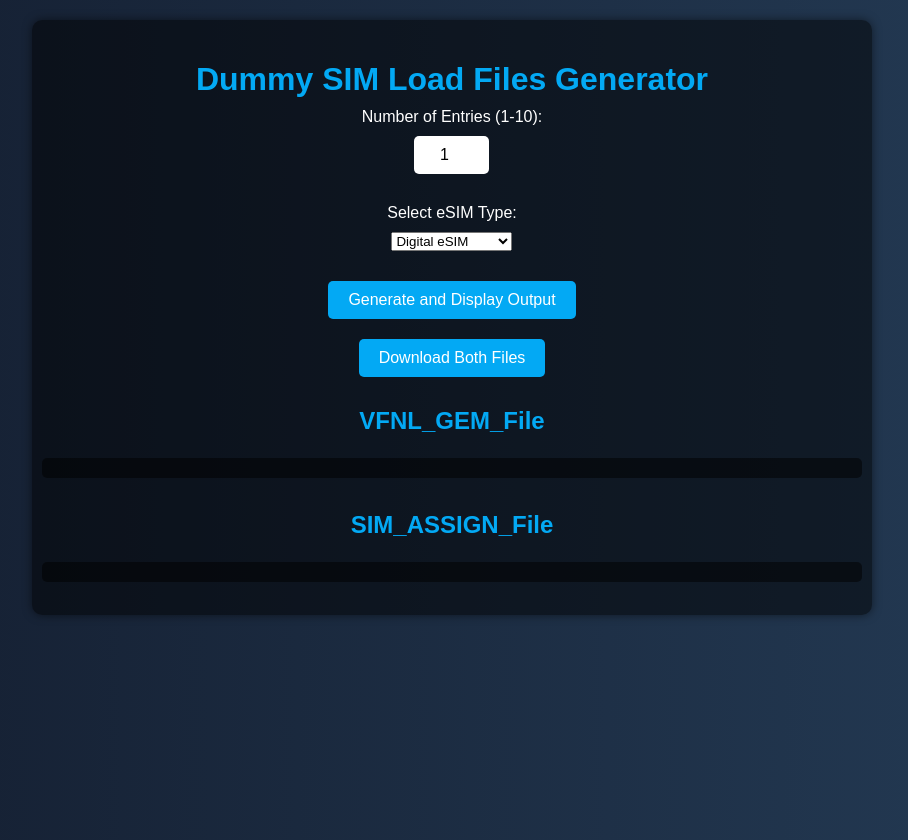
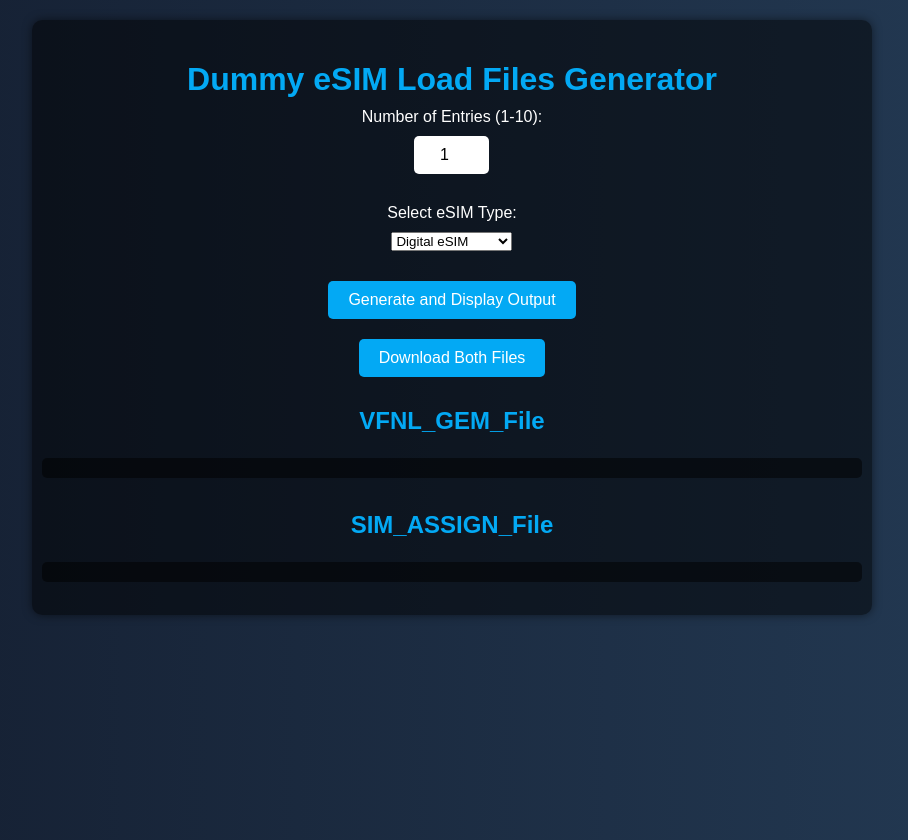
Before and after one commit to OmkarHanumanteVOIS/Dummy_eSIMs_generator, a plain HTML site: page index.html in a window 1280 px wide. Shown: the whole page, without its empty margins (188-1096 px from the left). Drawn offline with Linux system fonts and the light colour scheme.

Commit message:
Update index.html

```diff
--- a/index.html
+++ b/index.html
@@ -8,7 +8,7 @@
 </head>
 <body>
     <div class="container">
-        <h1>Dummy SIM Load Files Generator</h1>
+        <h1>Dummy eSIM Load Files Generator</h1>
         <div class="input-container">
             <label for="entryCount">Number of Entries (1-10):</label>
             <input type="number" id="entryCount" min="1" max="10" value="1">
```
